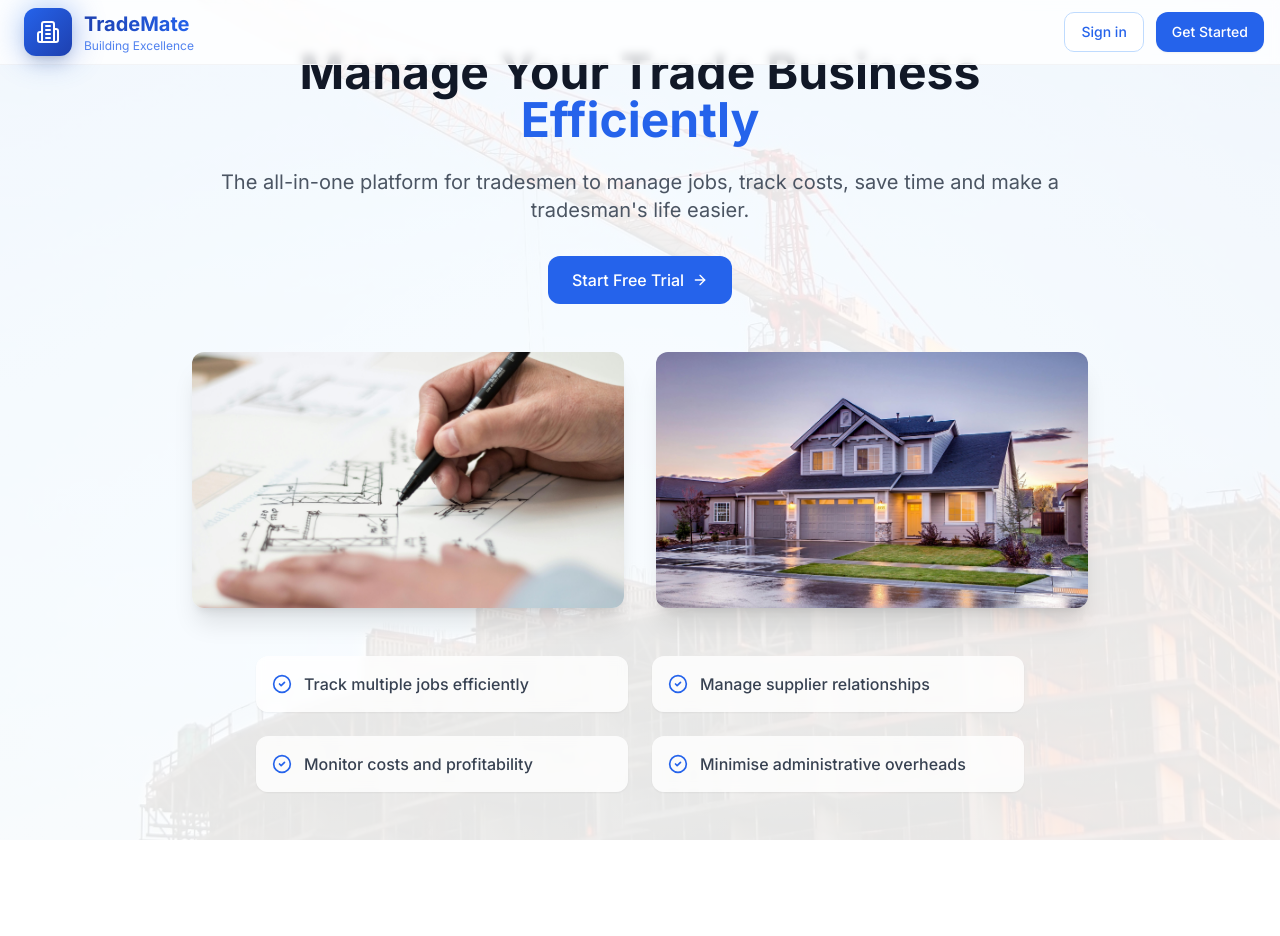
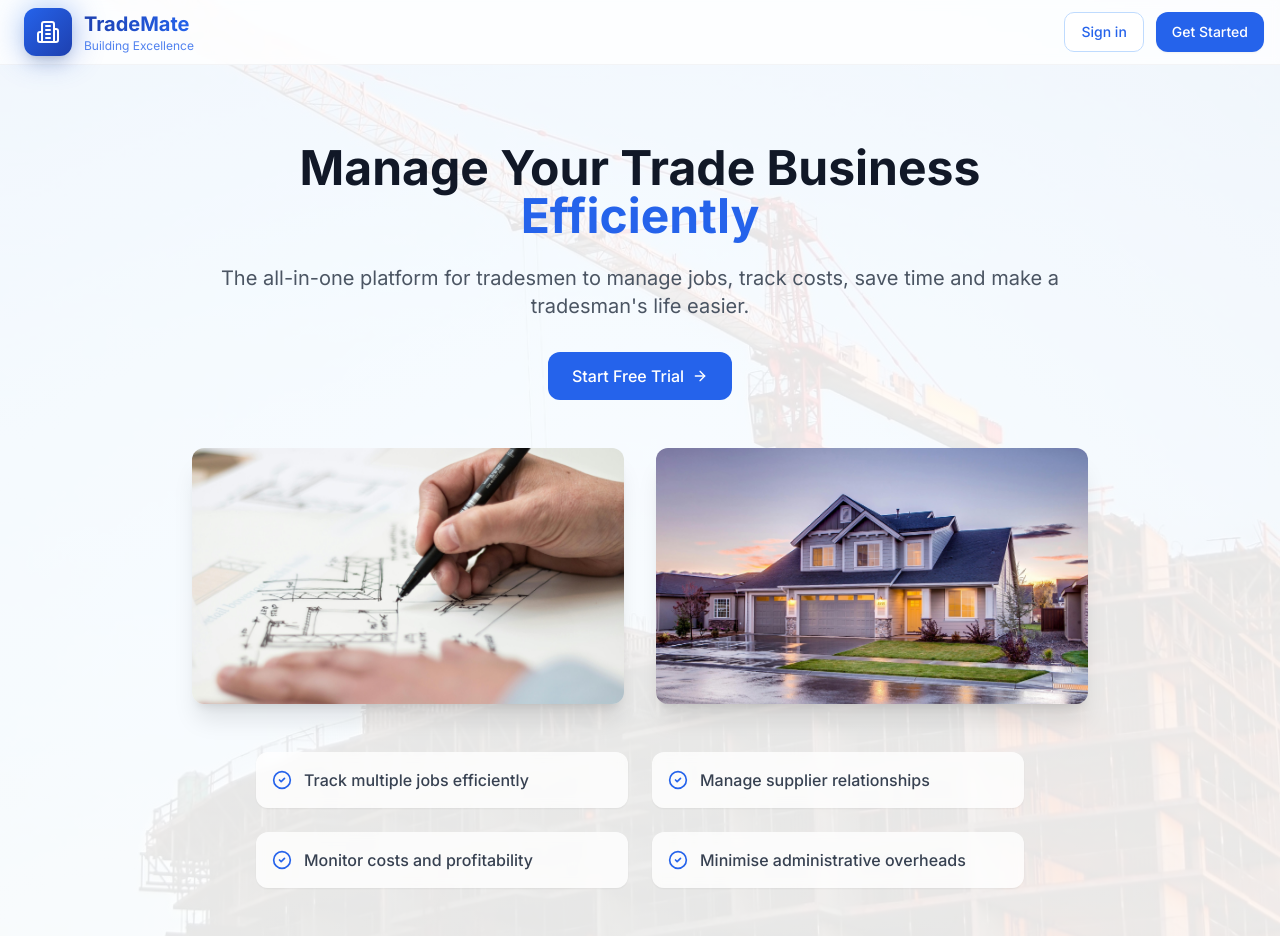
Before and after one commit to bushido33ai/tradework-tracker, a React (Vite) app: page / in a window 1280 px wide. Before the commit the page ends 840 px from the top, so only its background shows below. Built offline with nearby package versions, Linux system fonts and the light colour scheme; what @supabase/auth-helpers-react would draw is missing.

Commit message:
Move section in Landing page
Rearranged the layout in the Landing page to resolve the clash between sections. The specified section has been moved down for better visual separation and improved user experience.
[skip gpt_engineer]

```diff
--- a/src/components/landing/HeroSection.tsx
+++ b/src/components/landing/HeroSection.tsx
@@ -7,7 +7,7 @@ interface HeroSectionProps {
 
 export const HeroSection = ({ session }: HeroSectionProps) => {
   return (
-    <div className="text-center mb-12">
+    <div className="text-center pt-24 mb-12">
       <h2 className="text-5xl font-bold text-gray-900 mb-6">
         Manage Your Trade Business{" "}
         <span className="text-primary-600">Efficiently</span>
```
